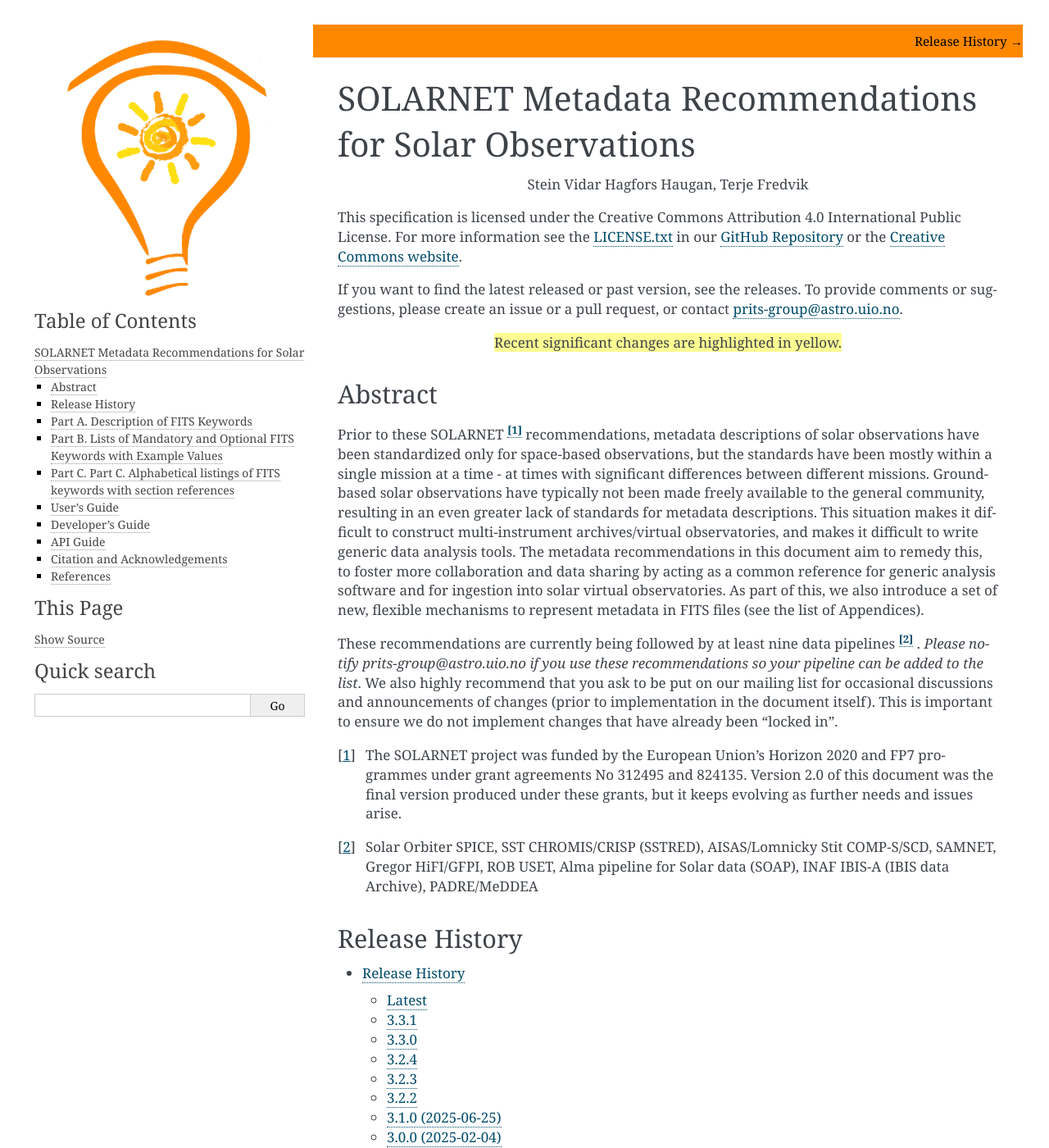
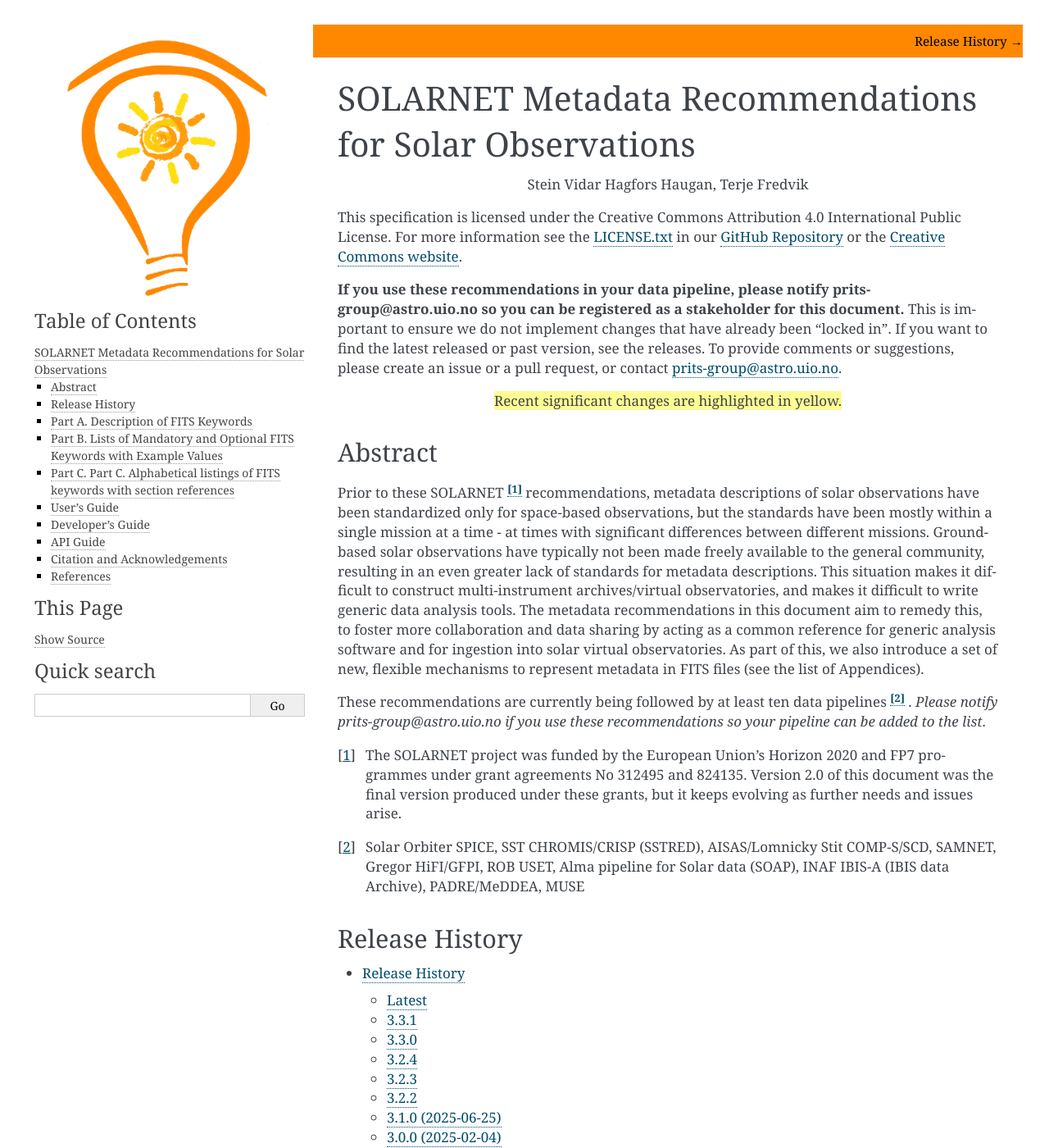
Before and after one commit to IHDE-Alliance/solarnet_metadata, a Sphinx documentation site: the page built from docs/index.rst, in a window 1280 px wide and 1400 px high. Shown: the whole window at 82% size. Built offline with Sphinx 7.4.7, drawn with Linux system fonts in a browser that asks for light colours; the version number could not be read and is left out.

Commit message:
[ index.rst ] Moved "please notify" towards the top

```diff
--- a/docs/index.rst
+++ b/docs/index.rst
@@ -18,7 +18,7 @@ This specification is licensed under the Creative Commons Attribution 4.0 Intern
 .. _GitHub Repository: https://github.com/IHDE-Alliance/solarnet_metadata
 .. _Creative Commons website: https://creativecommons.org/licenses/by/4.0/
 
-If you want to find the latest released or past version, see the releases. To provide comments or suggestions, please create an issue or a pull request, or contact prits-group@astro.uio.no.
+**If you use these recommendations in your data pipeline, please notify prits-group@astro.uio.no so you can be registered as a stakeholder for this document.** This is important to ensure we do not implement changes that have already been "locked in". If you want to find the latest released or past version, see the releases. To provide comments or suggestions, please create an issue or a pull request, or contact prits-group@astro.uio.no.
 
 .. raw:: html
 
@@ -31,11 +31,11 @@ Abstract
 
 Prior to these SOLARNET [#footnote1]_ recommendations, metadata descriptions of solar observations have been standardized only for space-based observations, but the standards have been mostly within a single mission at a time - at times with significant differences between different missions. Ground-based solar observations have typically not been made freely available to the general community, resulting in an even greater lack of standards for metadata descriptions. This situation makes it difficult to construct multi-instrument archives/virtual observatories, and makes it difficult to write generic data analysis tools. The metadata recommendations in this document aim to remedy this, to foster more collaboration and data sharing by acting as a common reference for generic analysis software and for ingestion into solar virtual observatories. As part of this, we also introduce a set of new, flexible mechanisms to represent metadata in FITS files (see the list of Appendices).
 
-These recommendations are currently being followed by at least nine data pipelines [#footnote2]_ . *Please notify prits-group@astro.uio.no if you use these recommendations so your pipeline can be added to the list*. We also highly recommend that you ask to be put on our mailing list for occasional discussions and announcements of changes (prior to implementation in the document itself). This is important to ensure we do not implement changes that have already been "locked in".
+These recommendations are currently being followed by at least ten data pipelines [#footnote2]_ . *Please notify prits-group@astro.uio.no if you use these recommendations so your pipeline can be added to the list*.
 
 .. [#footnote1] The SOLARNET project was funded by the European Union's Horizon 2020 and FP7 programmes under grant agreements No 312495 and 824135. Version 2.0 of this document was the final version produced under these grants, but it keeps evolving as further needs and issues arise.
 
-.. [#footnote2] Solar Orbiter SPICE, SST CHROMIS/CRISP (SSTRED), AISAS/Lomnicky Stit COMP-S/SCD, SAMNET, Gregor HiFI/GFPI, ROB USET, Alma pipeline for Solar data (SOAP), INAF IBIS-A (IBIS data Archive), PADRE/MeDDEA
+.. [#footnote2] Solar Orbiter SPICE, SST CHROMIS/CRISP (SSTRED), AISAS/Lomnicky Stit COMP-S/SCD, SAMNET, Gregor HiFI/GFPI, ROB USET, Alma pipeline for Solar data (SOAP), INAF IBIS-A (IBIS data Archive), PADRE/MeDDEA, MUSE
 
 Release History
 ----------------
```
